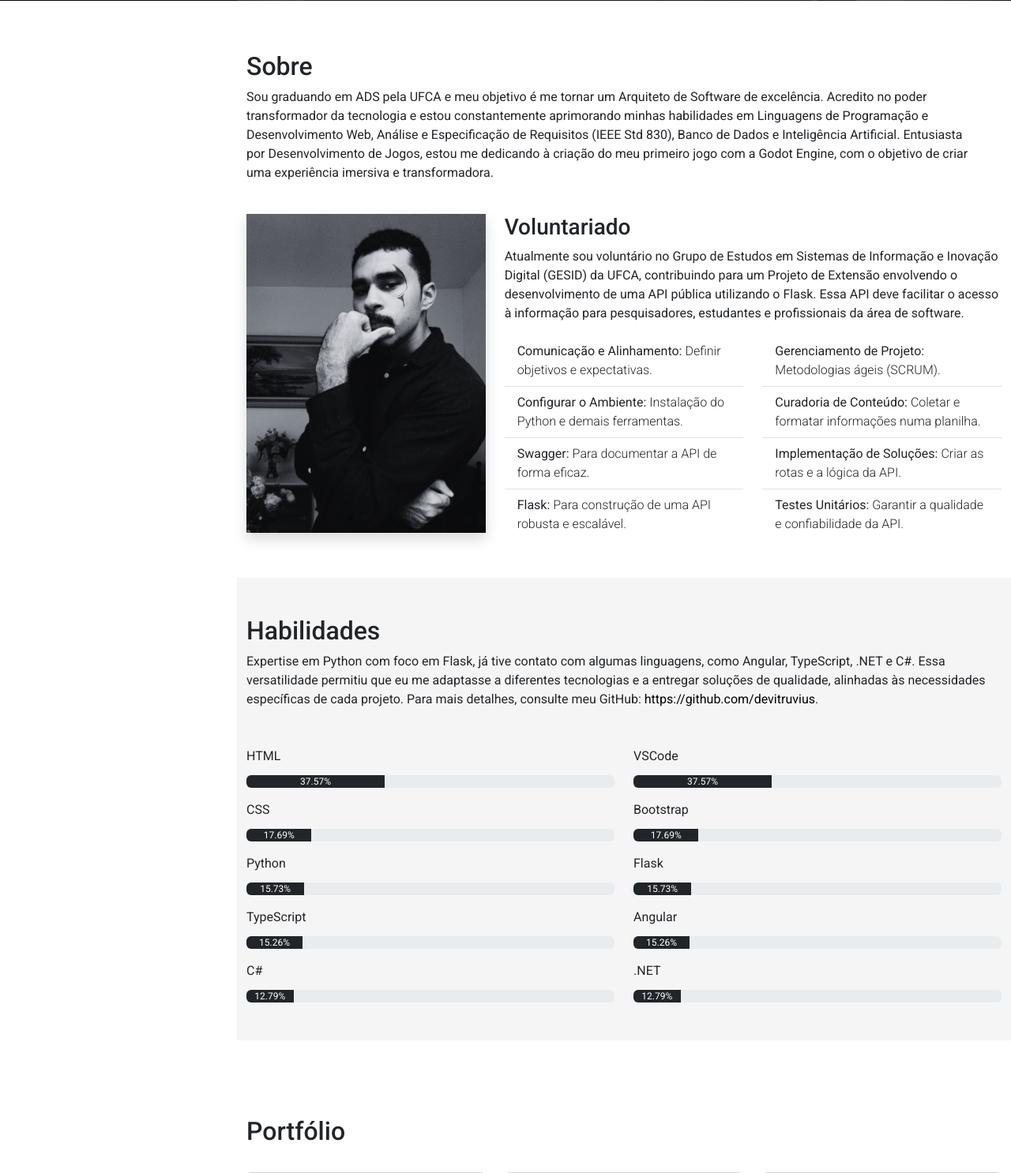
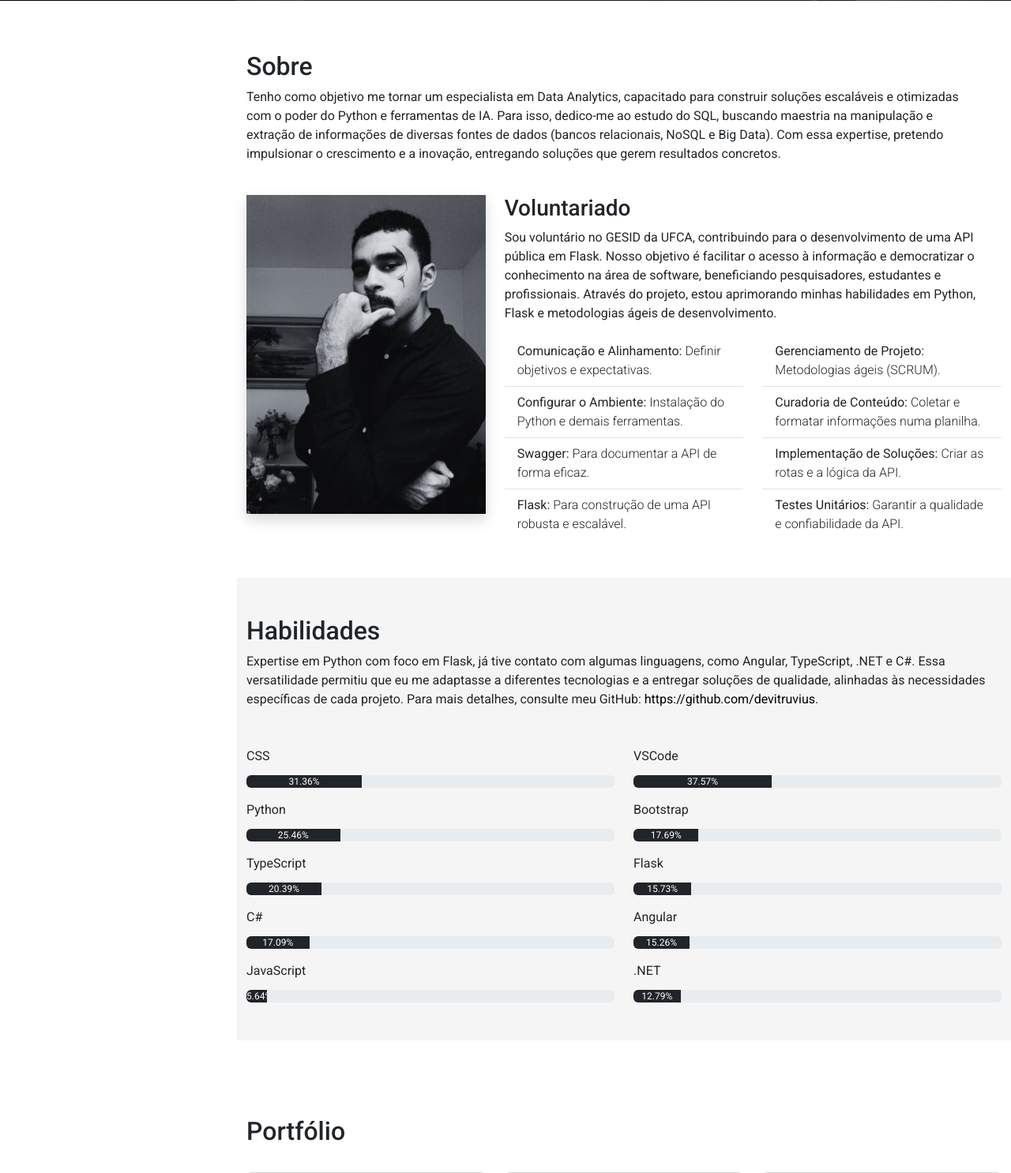
Before and after one commit to devitruvius/personal-portfolio, a Flask app: page / in a window 1280 px wide. Shown: the part 799-2285 px from the top of the page at 79% size. Run offline with Flask 3, Linux system fonts and the light colour scheme; some libraries are stand-ins or nearby versions.

Commit message:
redefinindo objetivo na seçao sobre e excluindo procfile

```diff
--- a/templates/index.html
+++ b/templates/index.html
@@ -82,12 +82,11 @@
                 <div class="col-md-12" data-anime="down">
                     <h2 class="pt-3">Sobre</h2>
                     <p>
-                        Sou graduando em ADS pela UFCA e meu objetivo é me tornar um Arquiteto de Software de
-                        excelência. Acredito no poder transformador da tecnologia e estou constantemente aprimorando
-                        minhas habilidades em Linguagens de Programação e Desenvolvimento Web, Análise e Especificação
-                        de Requisitos (IEEE Std 830), Banco de Dados e Inteligência Artificial. Entusiasta por
-                        Desenvolvimento de Jogos, estou me dedicando à criação do meu primeiro jogo com a Godot Engine,
-                        com o objetivo de criar uma experiência imersiva e transformadora.
+                        Tenho como objetivo me tornar um especialista em Data Analytics, capacitado para construir
+                        soluções escaláveis e otimizadas com o poder do Python e ferramentas de IA. Para isso, dedico-me
+                        ao estudo do SQL, buscando maestria na manipulação e extração de informações de diversas fontes
+                        de dados (bancos relacionais, NoSQL e Big Data). Com essa expertise, pretendo impulsionar o
+                        crescimento e a inovação, entregando soluções que gerem resultados concretos.
                     </p>
                 </div>
             </div>
@@ -95,15 +94,19 @@
             <div class="row mt-4">
                 <div class="col-md-4">
                     <img class="img-fluid shadow" src="../static/img/background-profile.png" alt="Foto do Devitruvius"
-                        data-anime="left">
+                        Também estudo SQL para manipular e extrair informações de diversas fontes de dados, como bancos
+                        de dados relacionais, NoSQL e Big Data. Meu objetivo é dominar essa ferramenta para me tornar um
+                        especialista completo em Data Analytics e entregar soluções que geram resultados concretos para
+                        meus clientes. data-anime="left">
                 </div>
                 <div class="col-md-8" data-anime="right">
                     <h3>Voluntariado</h3>
                     <p>
-                        Atualmente sou voluntário no Grupo de Estudos em Sistemas de Informação e Inovação Digital
-                        (GESID) da UFCA, contribuindo para um Projeto de Extensão envolvendo o desenvolvimento de uma
-                        API pública utilizando o Flask. Essa API deve facilitar o acesso à informação para
-                        pesquisadores, estudantes e profissionais da área de software.
+                        Sou voluntário no GESID da UFCA, contribuindo para o desenvolvimento de uma API pública em
+                        Flask. Nosso objetivo é facilitar o acesso à informação e democratizar o conhecimento na área de
+                        software, beneficiando pesquisadores, estudantes e profissionais. Através do projeto, estou
+                        aprimorando
+                        minhas habilidades em Python, Flask e metodologias ágeis de desenvolvimento.
                     </p>
                     <div class="row">
                         <div class="col-md-6">
@@ -167,30 +170,30 @@
 
                 <div class="row">
                     <div class="col-md-6">
-                        <p class="mt-3 mb-0">HTML</p>
-                        <div class="progress" role="progressbar" aria-label="Example with label" aria-valuenow="25"
-                            aria-valuemin="0" aria-valuemax="100">
-                            <div class="progress-bar bg-dark" data-anime="left" style="width: 37.57%">37.57%</div>
-                        </div>
                         <p class="mt-3 mb-0">CSS</p>
                         <div class="progress" role="progressbar" aria-label="Example with label" aria-valuenow="25"
                             aria-valuemin="0" aria-valuemax="100">
-                            <div class="progress-bar bg-dark" data-anime="left" style="width: 17.69%">17.69%</div>
+                            <div class="progress-bar bg-dark" data-anime="left" style="width: 31.36%">31.36%</div>
                         </div>
                         <p class="mt-3 mb-0">Python</p>
                         <div class="progress" role="progressbar" aria-label="Example with label" aria-valuenow="25"
                             aria-valuemin="0" aria-valuemax="100">
-                            <div class="progress-bar bg-dark" data-anime="left" style="width: 15.73%">15.73%</div>
+                            <div class="progress-bar bg-dark" data-anime="left" style="width: 25.46%">25.46%</div>
                         </div>
                         <p class="mt-3 mb-0">TypeScript</p>
                         <div class="progress" role="progressbar" aria-label="Example with label" aria-valuenow="25"
                             aria-valuemin="0" aria-valuemax="100">
-                            <div class="progress-bar bg-dark" data-anime="left" style="width: 15.26%">15.26%</div>
+                            <div class="progress-bar bg-dark" data-anime="left" style="width: 20.39%">20.39%</div>
                         </div>
                         <p class="mt-3 mb-0">C#</p>
                         <div class="progress" role="progressbar" aria-label="Example with label" aria-valuenow="25"
                             aria-valuemin="0" aria-valuemax="100">
-                            <div class="progress-bar bg-dark" data-anime="left" style="width: 12.79%">12.79%</div>
+                            <div class="progress-bar bg-dark" data-anime="left" style="width: 17.09%">17.09%</div>
+                        </div>
+                        <p class="mt-3 mb-0">JavaScript</p>
+                        <div class="progress" role="progressbar" aria-label="Example with label" aria-valuenow="25"
+                            aria-valuemin="0" aria-valuemax="100">
+                            <div class="progress-bar bg-dark" data-anime="left" style="width: 5.64%">5.64%</div>
                         </div>
                     </div>
                     <div class="col-md-6">
@@ -250,11 +253,14 @@
                                         <div class="card-body">
                                             <h5 class="card-title">College Repository</h5>
                                             <p class="card-text">Este repositório reúne minhas atividades e aprendizados
-                                                na graduação em Análise e Desenvolvimento de Sistemas (ADS) pela UFCA. Aqui
+                                                na graduação em Análise e Desenvolvimento de Sistemas (ADS) pela UFCA.
+                                                Aqui
                                                 você encontrará códigos, relatórios, documentações e outros materiais
                                                 relevantes, organizados por semestre e disciplina.</p>
                                             <div class="d-flex justify-content-center">
-                                                <a target="_blank" href="https://github.com/devitruvius/college-repository" class="btn btn-outline-secondary"><i
+                                                <a target="_blank"
+                                                    href="https://github.com/devitruvius/college-repository"
+                                                    class="btn btn-outline-secondary"><i
                                                         class="bi bi-link-45deg"></i></a>
                                             </div>
                                         </div>
@@ -480,7 +486,8 @@
                                         <div class="card-body">
                                             <h5 class="card-title">College Repository</h5>
                                             <p class="card-text">Este repositório reúne minhas atividades e aprendizados
-                                                na graduação em Análise e Desenvolvimento de Sistemas (ADS) pela UFCA. Aqui
+                                                na graduação em Análise e Desenvolvimento de Sistemas (ADS) pela UFCA.
+                                                Aqui
                                                 você encontrará códigos, relatórios, documentações e outros materiais
                                                 relevantes, organizados por semestre e disciplina.</p>
                                             <div class="d-flex justify-content-center">
```
Also changed, not shown: 1 other file.
